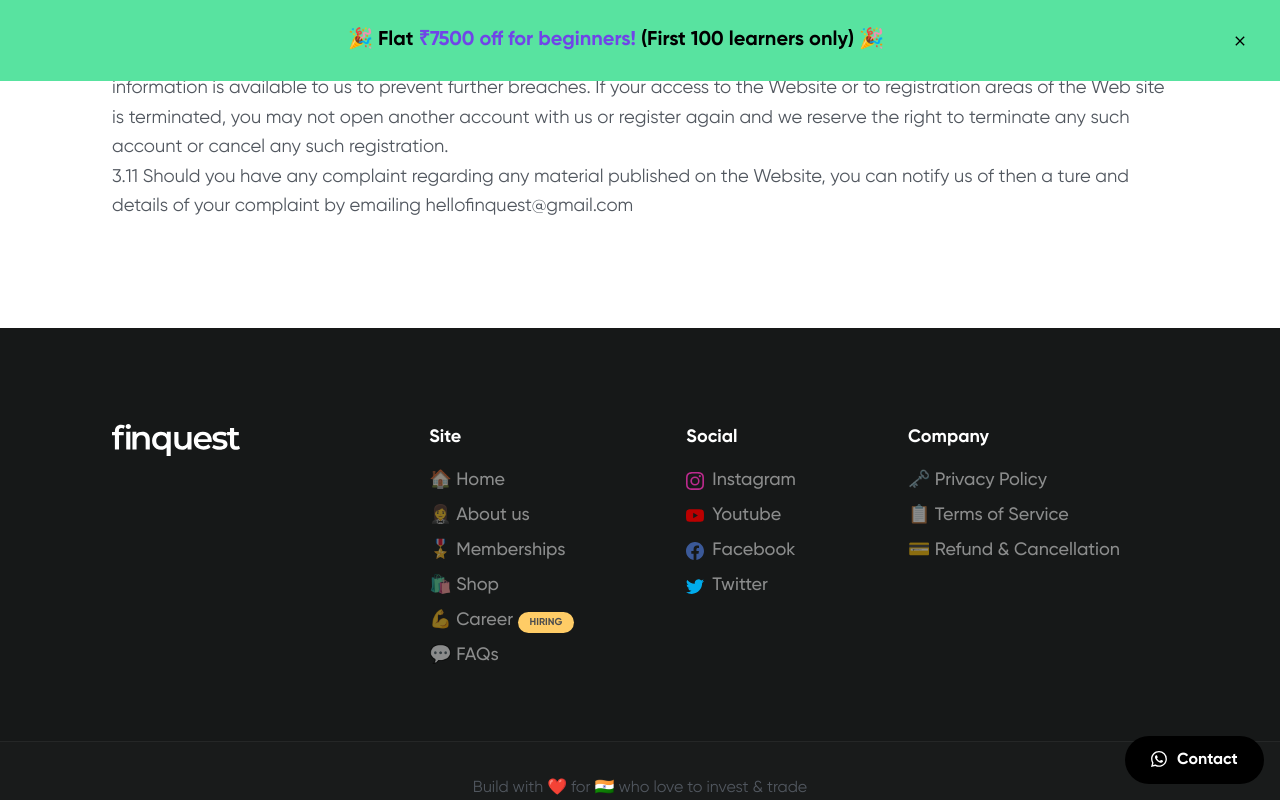
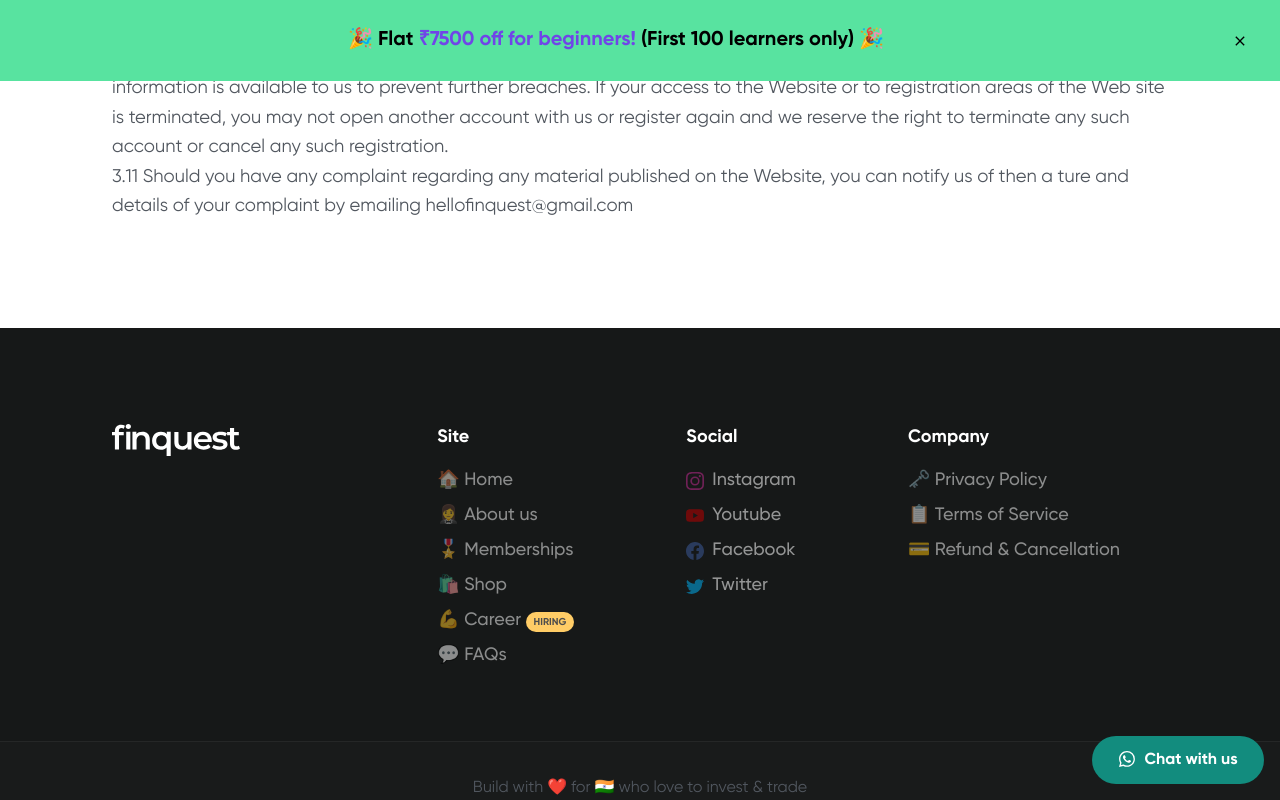
Before and after one commit to emanuelchristo/finquest, a Next.js app: page /terms-of-service in a window 1280 px wide. Both pictures are taken after a click on the picture 176 px from the left and 4162 px from the top of the page. Shown: the part 3722-4522 px from the top of the page. Built offline with nearby package versions, Linux system fonts and the light colour scheme.

Commit message:
navbar logo link

```diff
--- a/components/Navbar.js
+++ b/components/Navbar.js
@@ -89,9 +89,9 @@ export default function Navbar() {
         animate="show"
         className={styles["navbar"]}
       >
-        <Link href="/" passHref>
           <VisibilitySensor>
             {({ isVisible }) => (
+              <Link href="/" passHref>
               <motion.img
                 className=" cursor-pointer"
                 variants={item}
@@ -101,9 +101,9 @@ export default function Navbar() {
               >
                 {isVisible ? setContact(false) : setContact(true)}
               </motion.img>
+            </Link>
             )}
           </VisibilitySensor>
-        </Link>
         <motion.span
           className={styles["menu-icon-wrapper"]}
           variants={item}
@@ -143,17 +143,17 @@ export default function Navbar() {
               <div className={styles["sub-menu-container"]}>
                 <div className={styles["sub-menu-item"]}>
                   <Link href="/course/starter">
-                    <a>Starter</a>
+                    <a>⭐ Starter</a>
                   </Link>
                 </div>
                 <div className={styles["sub-menu-item"]}>
                   <Link href="/course/professional">
-                    <a>Advanced</a>
+                    <a>🎖️ Advanced</a>
                   </Link>
                 </div>
                 <div className={styles["sub-menu-item"]}>
                   <Link href="/course/options">
-                    <a>Options</a>
+                    <a>⚡Options</a>
                   </Link>
                 </div>
               </div>
@@ -208,7 +208,7 @@ export default function Navbar() {
           className={styles["talk-button-hidden"]}
           >
           <BsWhatsapp className=" mb-[0.125rem]" />
-          <span>Contact</span>
+          <span>Chat with us</span>
         </motion.button>
           </a>
     </div>
--- a/components/footer.module.css
+++ b/components/footer.module.css
@@ -68,13 +68,17 @@
     transition: 0.15s ease color;
 }
 
-.link-group ul li:hover {
+.social-wrapper:hover,.link-group ul li:hover {
+    opacity: 1;
     color: #fff;
 }
 
 .social-wrapper {
     display: flex;
     align-items: center;
+    color: #fff;
+    opacity: .54;
+
 }
 
 .social-icon {
@@ -86,8 +90,7 @@
     text-align: center;
     color: #4d4d4d;
     background-color: #ffcc66;
-    padding: 5px 12px;
-    padding-bottom: 6px;
+    padding: 5px 8px;
     border-radius: 2rem;
     font-weight: 800;
     text-transform: uppercase;
--- a/components/navbar.module.css
+++ b/components/navbar.module.css
@@ -3,7 +3,7 @@
     position: absolute;
     top: 0rem;
     padding: 1rem;
-    width: 120px;
+    width: 130px;
     z-index: 10000;
     border-radius: 0.75rem;
     background-color: #fff;
@@ -56,7 +56,6 @@
 
 .talk-button,
 .talk-button-hidden {
-    background-color: #000;
     color: #fff;
     display: flex;
     align-items: center;
@@ -64,7 +63,13 @@
     padding: 0 1.65rem;
     border-radius: 100px;
 }
+.talk-button{
+    background-color: #000;
+}
+.talk-button-hidden{
+    background-color: #128c7e;
 
+}
 .talk-button-hidden {
     position: fixed;
     bottom: 1rem;
--- a/pages/about.js
+++ b/pages/about.js
@@ -5,7 +5,6 @@ import WhyUs1 from "../components/aboutUs/WhyUs1";
 import WhyUs2 from "../components/aboutUs/WhyUs2";
 import Navbar from "../components/Navbar";
 import styles from "./styles.module.css";
-import Script from "next/script";
 import Snackbar from "../components/SnackBar";
 export default function AboutUs() {
   return (
```
